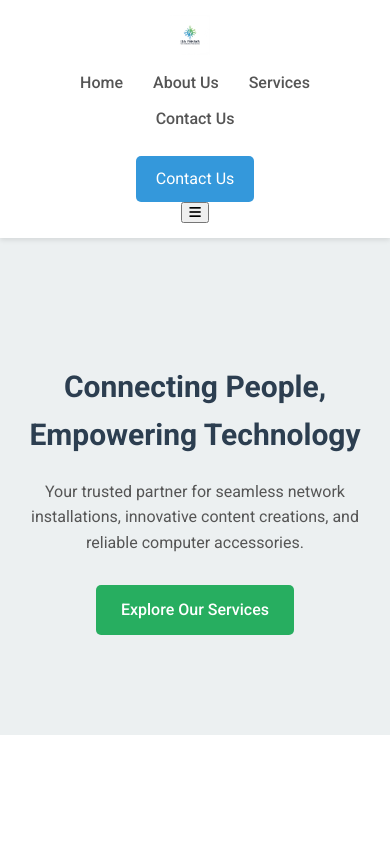
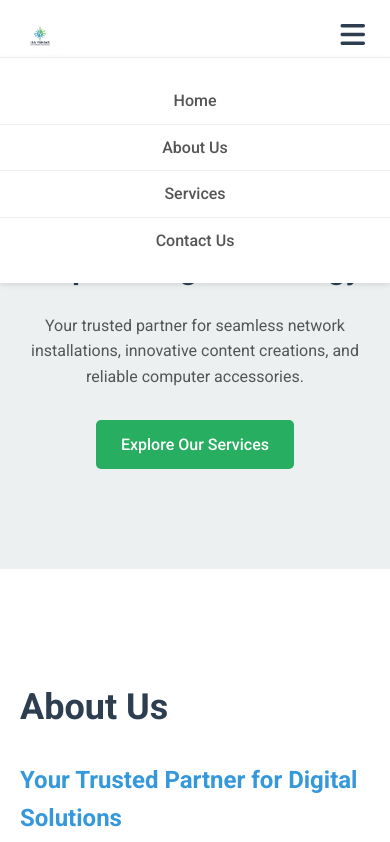
Before and after one commit to auwal11/Isatech, a plain HTML site: page index.html in a window 390 px wide. Both pictures are taken after a click on the button "Open navigation menu". Shown: the top 842 px of the page. Drawn offline with Linux system fonts and the light colour scheme.

Commit message:
Update style.css

```diff
--- a/style.css
+++ b/style.css
@@ -63,26 +63,17 @@ a {
     display: flex;
     justify-content: space-between;
     align-items: center;
+    position: relative; /* Domin matsayin hamburger menu */
 }
 
 .header .logo {
     display: flex;
     align-items: center;
-    font-weight: 700;
-    font-size: 24px;
-    color: #2c3e50;
 }
 
 .header .logo img {
     height: 40px; /* Adjust as needed */
     margin-right: 10px;
-}
-
-.header .logo .logo-subtext {
-    font-size: 14px;
-    font-weight: 400;
-    color: #7f8c8d; /* Gray */
-    margin-left: 5px;
 }
 
 .header .navbar ul {
@@ -112,10 +103,20 @@ a {
     padding: 10px 20px;
     border-radius: 5px;
     transition: background-color 0.3s ease;
+    /* Don boyewa a mobile */
+    display: none;
 }
 
-.header .contact-button-nav:hover {
-    background-color: #2980b9;
+/* AN KARA NAN: Hamburger Menu Styling */
+.hamburger-menu {
+    display: none; /* A ɓoye shi a kan manyan screens */
+    background: none;
+    border: none;
+    font-size: 28px;
+    color: #2c3e50;
+    cursor: pointer;
+    padding: 5px;
+    z-index: 1001; /* Domin ya fito sama da komai */
 }
 
 /* Hero Section */
@@ -313,12 +314,6 @@ a {
     margin-right: 10px;
 }
 
-.footer .footer-logo .logo-subtext {
-    font-size: 14px;
-    font-weight: 400;
-    color: #bdc3c7; /* Light gray */
-}
-
 .footer h4 {
     color: #ecf0f1;
     margin-bottom: 15px;
@@ -378,22 +373,52 @@ a {
 /* Basic Responsiveness (for smaller screens) */
 @media (max-width: 768px) {
     .header .container {
+        flex-direction: row; /* A bar su a layi don mobile idan ba hamburger menu bane */
+        justify-content: space-between; /* Raba su */
+        align-items: center;
+    }
+
+    .header .navbar {
+        position: absolute;
+        top: 100%; /* Kasa da header */
+        left: 0;
+        width: 100%;
+        background-color: #fff;
+        box-shadow: 0 2px 5px rgba(0,0,0,0.1);
+        display: none; /* A ɓoye ta ta default */
         flex-direction: column;
-        text-align: center;
+        padding: 20px 0;
+        border-top: 1px solid #eee;
+    }
+
+    .header .navbar.active {
+        display: flex; /* Nuna navbar idan "active" class tana nan */
     }
 
     .header .navbar ul {
-        margin-top: 15px;
-        flex-wrap: wrap;
-        justify-content: center;
+        flex-direction: column;
+        width: 100%;
     }
 
     .header .navbar ul li {
-        margin: 0 15px 10px;
+        margin: 0;
+        text-align: center;
+        padding: 10px 0;
+        border-bottom: 1px solid #eee;
+    }
+
+    .header .navbar ul li:last-child {
+        border-bottom: none;
     }
 
     .header .contact-button-nav {
-        margin-top: 15px;
+        /* Za mu iya nuna shi a cikin menu na hamburger ko mu ɓoye shi gaba daya a mobile */
+        /* display: block; */ /* Idan kana son ya fito a cikin menu */
+        display: none; /* A ɓoye shi gaba daya a mobile idan ba a cikin menu bane */
+    }
+
+    .hamburger-menu {
+        display: block; /* Nuna hamburger menu a mobile */
     }
 
     .hero-content h1 {
```
